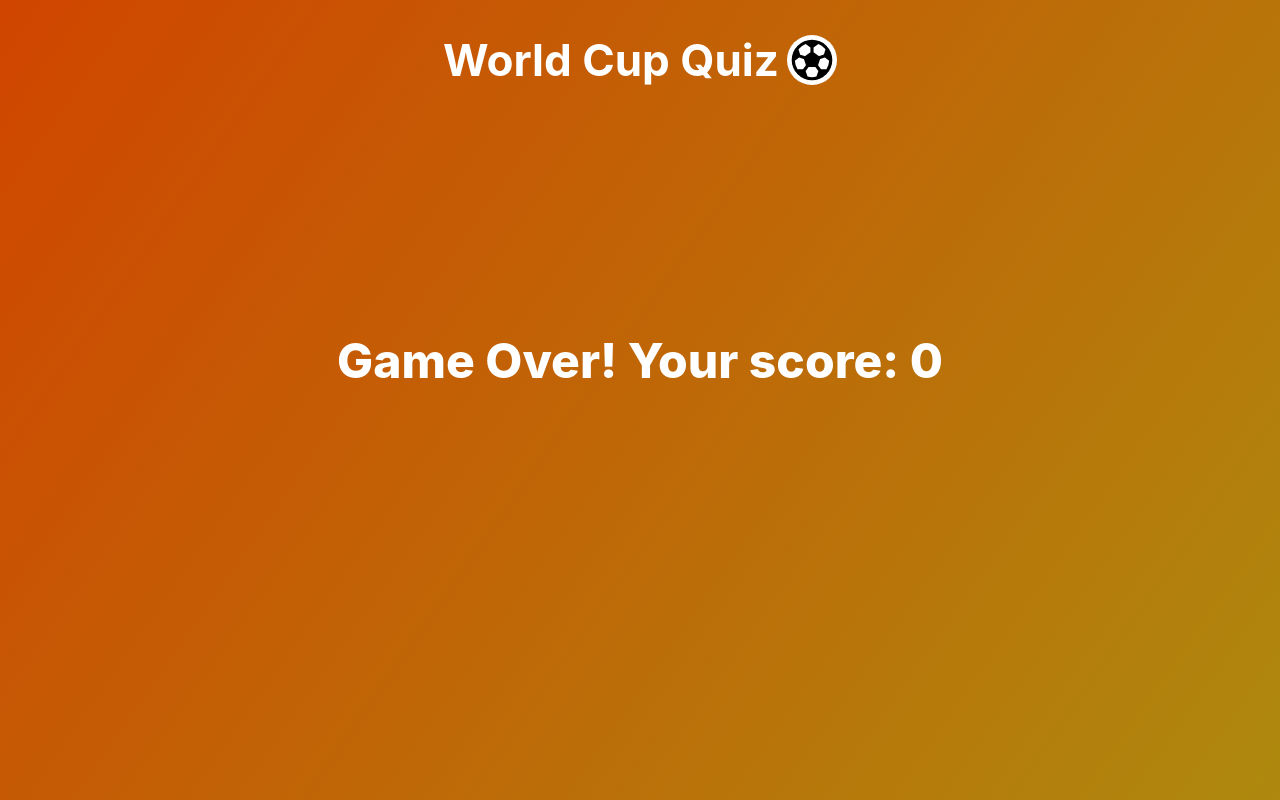
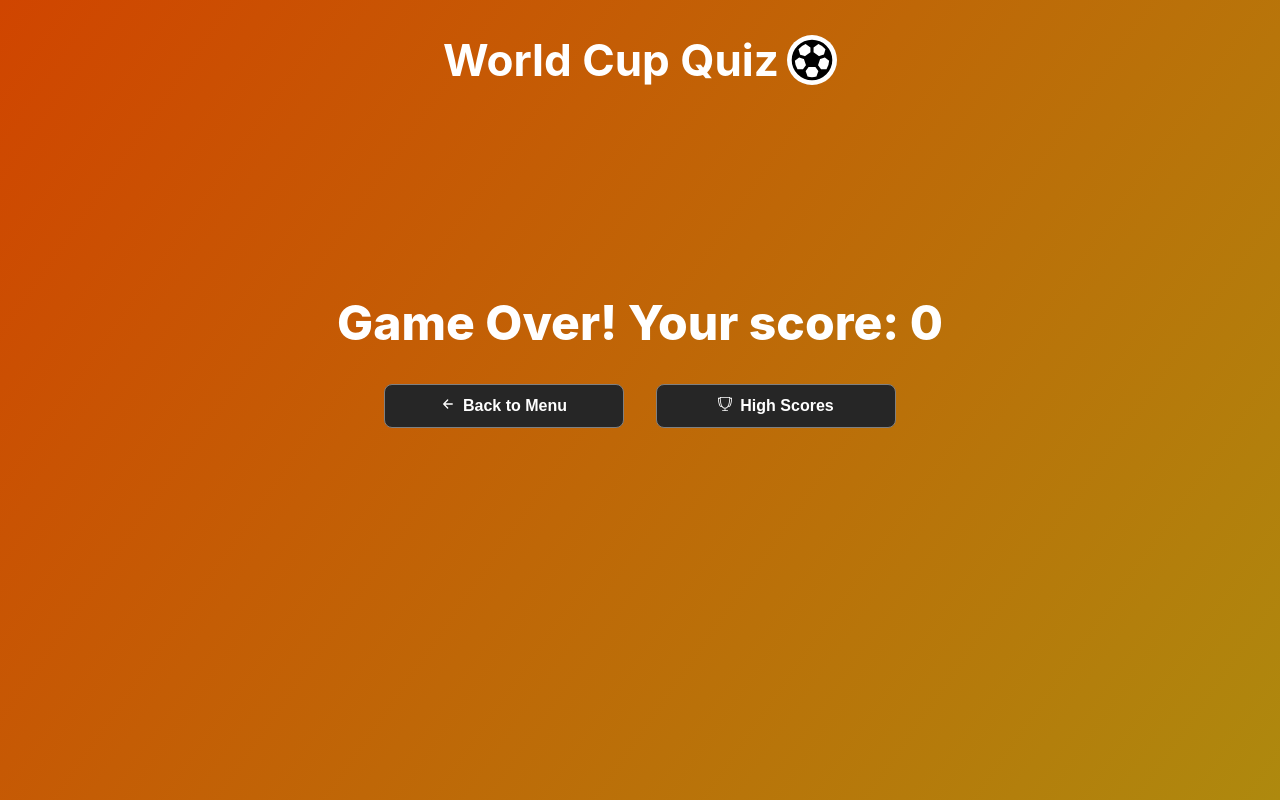
Before and after one commit to Nachocisss/soccerQuiz, a React (Create React App) app: page /End in a window 1280 px wide. Built offline with nearby package versions, Linux system fonts and the light colour scheme.

Commit message:
buttons on end screen

```diff
--- a/src/screens/End/End.css
+++ b/src/screens/End/End.css
@@ -1,10 +1,22 @@
 .endContainer {
   height: 60vh;
   justify-content: center;
-  align-content: center;
+  display: flex;
+  flex-direction: column;
+  align-items: center;
 }
 .endText {
   font-size: 48px;
   color: white;
   font-weight: 800;
 }
+.buttonsContainer {
+  margin-top: 24px;
+  display: flex;
+  width: 40vw;
+  gap: 32px;
+}
+.endButtonContainer {
+  margin: auto;
+  width: 30%;
+}
--- a/src/screens/End/End.tsx
+++ b/src/screens/End/End.tsx
@@ -1,11 +1,38 @@
 import React from "react";
 import { useScore } from "../../context/ScoreContext.tsx";
 import "./End.css";
+import { useNavigate } from "react-router-dom";
+import { Button } from "../../components/Button/Button.tsx";
+import { IoArrowBack } from "react-icons/io5";
+import { TfiCup } from "react-icons/tfi";
+
 export function End() {
+  const navigate = useNavigate();
   const { score } = useScore();
+
+  const endButtons = [
+    {
+      title: "Back to Menu",
+      icon: <IoArrowBack size={14} stroke="white" />,
+      type: "Primary",
+      onClick: () => navigate("/"),
+    },
+    {
+      title: "High Scores",
+      icon: <TfiCup size={14} fill="white" />,
+      type: "Primary",
+      onClick: () => navigate("/Game"),
+    },
+  ];
+
   return (
     <div className="endContainer">
       <span className="endText">Game Over! Your score: {score}</span>
+      <div className="buttonsContainer">
+        {endButtons.map((option) => {
+          return <Button key={option.title} props={option} />;
+        })}
+      </div>
     </div>
   );
 }
```
